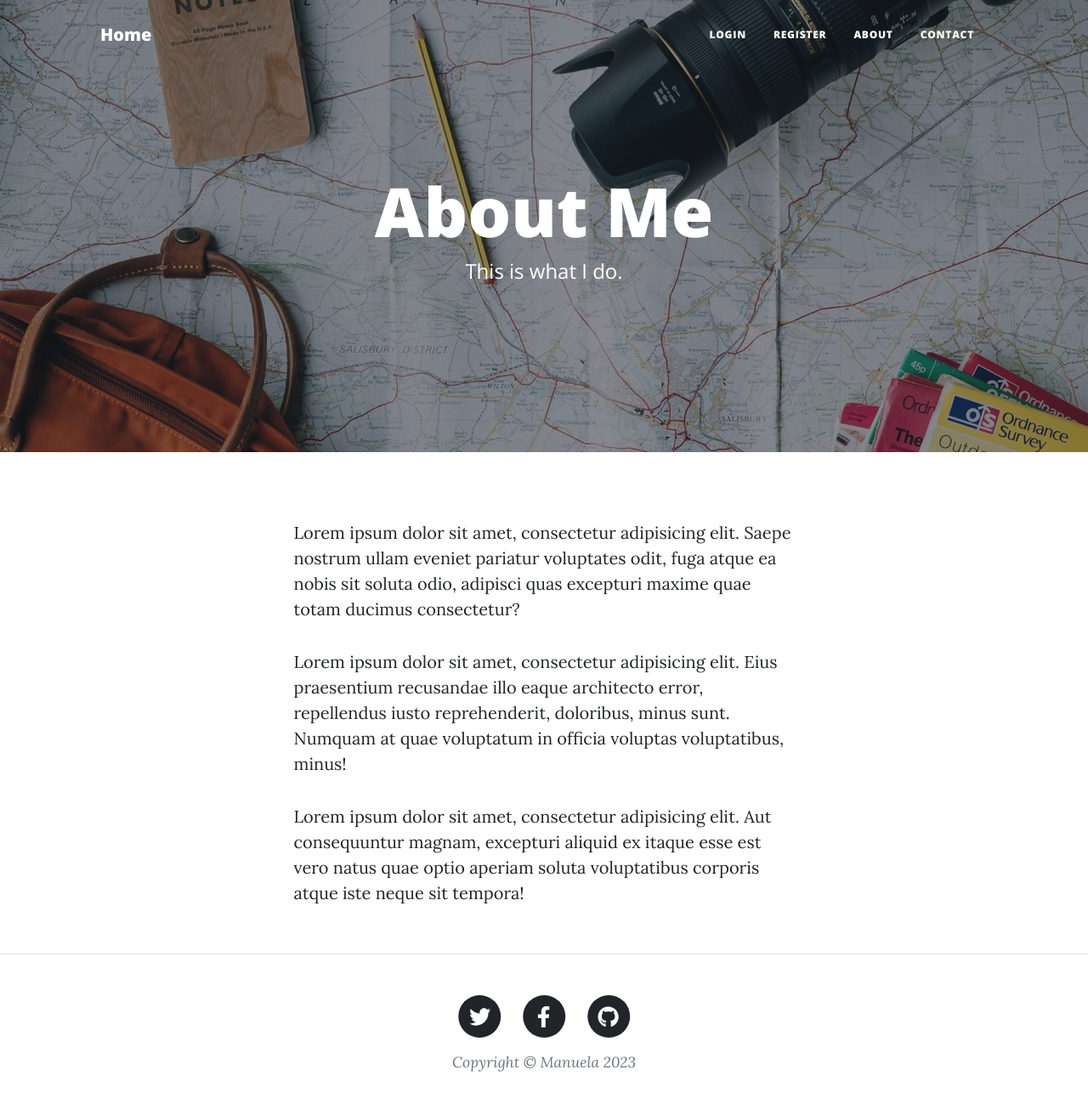
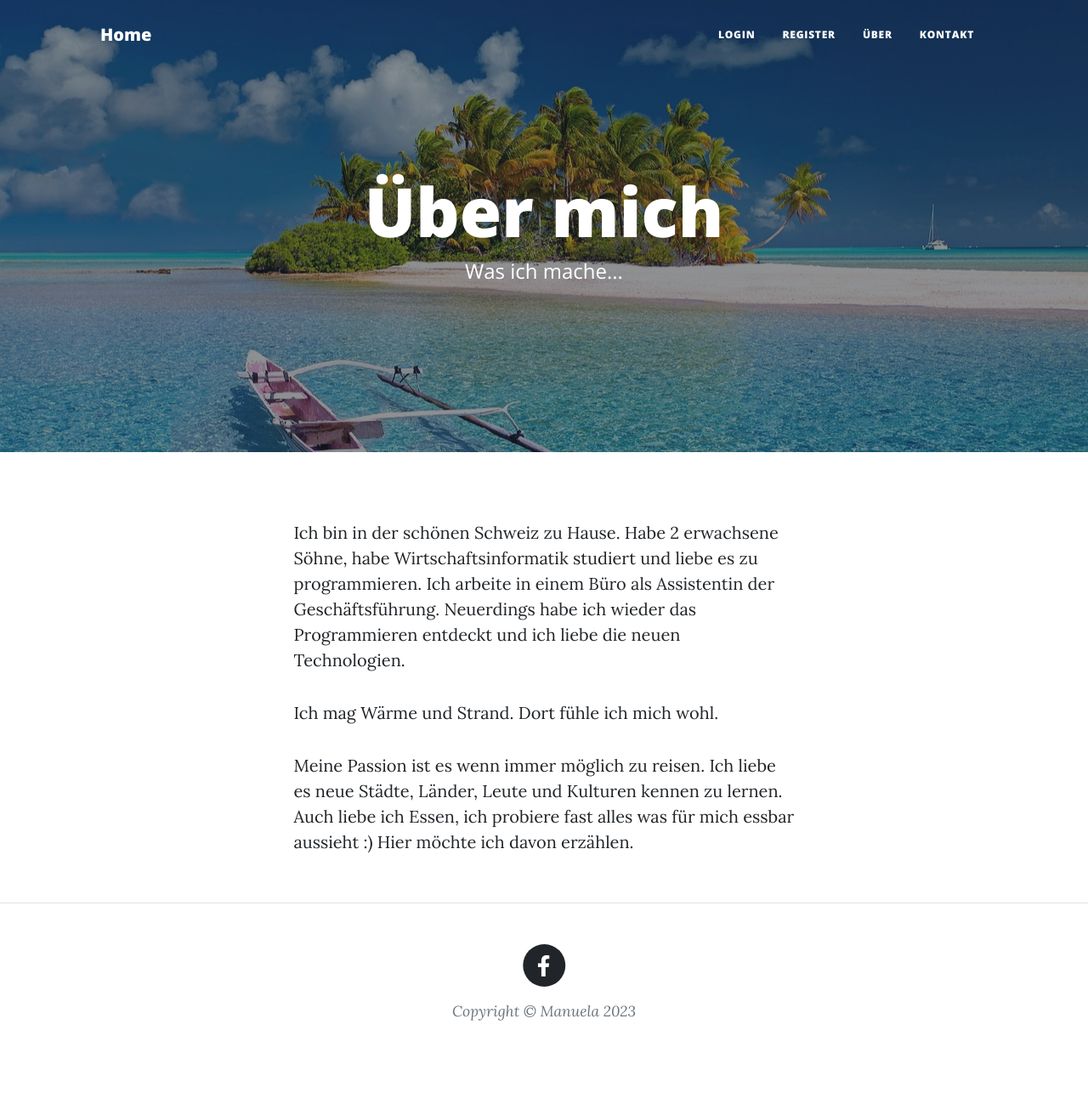
Before and after one commit to mzenk75/Blog, a Flask app: page /about in a window 1280 px wide. Shown: the whole page at 85% size. After the commit the page ends 1201 px from the top, so only its background shows below. Run offline with Flask 3, Linux system fonts and the light colour scheme; some libraries are stand-ins or nearby versions.

Commit message:
Procfile und OS Daten

```diff
--- a/main.py
+++ b/main.py
@@ -134,7 +134,7 @@ def register():
         user = result.scalar()
         if user:
             # User already exists
-            flash("You've already signed up with that email, log in instead!")
+            flash("Diese Email ist bereits registriert, logge Dich stattdessen ein!")
             return redirect(url_for('login'))
 
         hash_and_salted_password = generate_password_hash(
@@ -165,11 +165,11 @@ def login():
         user = result.scalar()
         # Email doesn't exist
         if not user:
-            flash("That email does not exist, please try again.")
+            flash("Diese Email existiert nicht. Probiere eine andere.")
             return redirect(url_for('login'))
         # Password incorrect
         elif not check_password_hash(user.password, password):
-            flash('Password incorrect, please try again.')
+            flash('Passwort ist falsch. Probiere noch einmal.')
             return redirect(url_for('login'))
         else:
             login_user(user)
@@ -200,7 +200,7 @@ def show_post(post_id):
     # Only allow logged-in users to comment on posts
     if comment_form.validate_on_submit():
         if not current_user.is_authenticated:
-            flash("You need to login or register to comment.")
+            flash("Um zu kommentieren, musst Du Dich einloggen.")
             return redirect(url_for("login"))
 
         new_comment = Comment(
@@ -288,4 +288,4 @@ def send_email(name, email, phone, message):
 
 
 if __name__ == "__main__":
-    app.run(debug=False)
+    app.run(debug=False, port=5001)
--- a/templates/about.html
+++ b/templates/about.html
@@ -9,8 +9,8 @@
     <div class="row gx-4 gx-lg-5 justify-content-center">
       <div class="col-md-10 col-lg-8 col-xl-7">
         <div class="page-heading">
-          <h1>About Me</h1>
-          <span class="subheading">This is what I do.</span>
+          <h1>Über mich</h1>
+          <span class="subheading">Was ich mache...</span>
         </div>
       </div>
     </div>
@@ -21,23 +21,21 @@
   <div class="container px-4 px-lg-5">
     <div class="row gx-4 gx-lg-5 justify-content-center">
       <div class="col-md-10 col-lg-8 col-xl-7">
+
         <p>
-          Lorem ipsum dolor sit amet, consectetur adipisicing elit. Saepe
-          nostrum ullam eveniet pariatur voluptates odit, fuga atque ea nobis
-          sit soluta odio, adipisci quas excepturi maxime quae totam ducimus
-          consectetur?
+          Ich bin in der schönen Schweiz zu Hause. Habe 2 erwachsene Söhne, habe Wirtschaftsinformatik studiert und liebe
+          es zu programmieren.
+          Ich arbeite in einem Büro als Assistentin der Geschäftsführung.
+          Neuerdings habe ich wieder das Programmieren entdeckt und ich liebe die neuen Technologien.
         </p>
         <p>
-          Lorem ipsum dolor sit amet, consectetur adipisicing elit. Eius
-          praesentium recusandae illo eaque architecto error, repellendus iusto
-          reprehenderit, doloribus, minus sunt. Numquam at quae voluptatum in
-          officia voluptas voluptatibus, minus!
+          Ich mag Wärme und Strand. Dort fühle ich mich wohl.
         </p>
         <p>
-          Lorem ipsum dolor sit amet, consectetur adipisicing elit. Aut
-          consequuntur magnam, excepturi aliquid ex itaque esse est vero natus
-          quae optio aperiam soluta voluptatibus corporis atque iste neque sit
-          tempora!
+          Meine Passion ist es wenn immer möglich zu reisen. Ich liebe es neue
+          Städte, Länder, Leute und Kulturen kennen zu lernen.
+          Auch liebe ich Essen, ich probiere fast alles was für mich essbar aussieht :)
+          Hier möchte ich davon erzählen.
         </p>
       </div>
     </div>
--- a/templates/footer.html
+++ b/templates/footer.html
@@ -4,30 +4,30 @@
               <div class="row gx-4 gx-lg-5 justify-content-center">
                   <div class="col-md-10 col-lg-8 col-xl-7">
                       <ul class="list-inline text-center">
-                          <li class="list-inline-item">
+                          <!--<li class="list-inline-item">
                               <a href="#!">
                                   <span class="fa-stack fa-lg">
                                       <i class="fas fa-circle fa-stack-2x"></i>
                                       <i class="fab fa-twitter fa-stack-1x fa-inverse"></i>
                                   </span>
                               </a>
-                          </li>
+                          </li>-->
                           <li class="list-inline-item">
-                              <a href="#!">
+                              <a href="https://www.facebook.com/manuela.zenklusen">
                                   <span class="fa-stack fa-lg">
                                       <i class="fas fa-circle fa-stack-2x"></i>
                                       <i class="fab fa-facebook-f fa-stack-1x fa-inverse"></i>
                                   </span>
                               </a>
                           </li>
-                          <li class="list-inline-item">
+                          <!-- <li class="list-inline-item">
                               <a href="#!">
                                   <span class="fa-stack fa-lg">
                                       <i class="fas fa-circle fa-stack-2x"></i>
                                       <i class="fab fa-github fa-stack-1x fa-inverse"></i>
                                   </span>
                               </a>
-                          </li>
+                          </li>-->
                       </ul>
                       <div class="small text-center text-muted fst-italic">Copyright &copy; Manuela 2023</div>
                   </div>
--- a/templates/header.html
+++ b/templates/header.html
@@ -89,14 +89,14 @@
               <a
                 class="nav-link px-lg-3 py-3 py-lg-4"
                 href="{{ url_for('about') }}"
-                >About</a
+                >Über</a
               >
             </li>
             <li class="nav-item">
               <a
                 class="nav-link px-lg-3 py-3 py-lg-4"
                 href="{{ url_for('contact') }}"
-                >Contact</a
+                >Kontakt</a
               >
             </li>
           </ul>
--- a/templates/index.html
+++ b/templates/index.html
@@ -9,8 +9,9 @@
     <div class="row gx-4 gx-lg-5 justify-content-center">
       <div class="col-md-10 col-lg-8 col-xl-7">
         <div class="site-heading">
-          <h1>Manuela's Blog</h1>
-          <span class="subheading">A collection of random musings.</span>
+          <h1>Manuela's <br>Reise - Blog</h1>
+          <span class="subheading">Städte - Länder - Essen - Leute</span>
+
         </div>
       </div>
     </div>
--- a/templates/login.html
+++ b/templates/login.html
@@ -11,8 +11,8 @@
     <div class="row gx-4 gx-lg-5 justify-content-center">
       <div class="col-md-10 col-lg-8 col-xl-7">
         <div class="page-heading">
-          <h1>Log In</h1>
-          <span class="subheading">Welcome Back!</span>
+          <h1>Login</h1>
+          <span class="subheading">Willkommen zurück!</span>
         </div>
       </div>
     </div>
```
Also changed, not shown: templates/contact.html (+7 -7 lines), static/assets/img/about-bg.jpg, static/assets/img/angela-profile.jpg (deleted), static/assets/img/contact-bg.jpg, static/assets/img/edit-bg.jpg, static/assets/img/home-bg.jpg, static/assets/img/login-bg.jpg, static/assets/img/post-bg.jpg, static/assets/img/register-bg.jpg, 1 other file.
